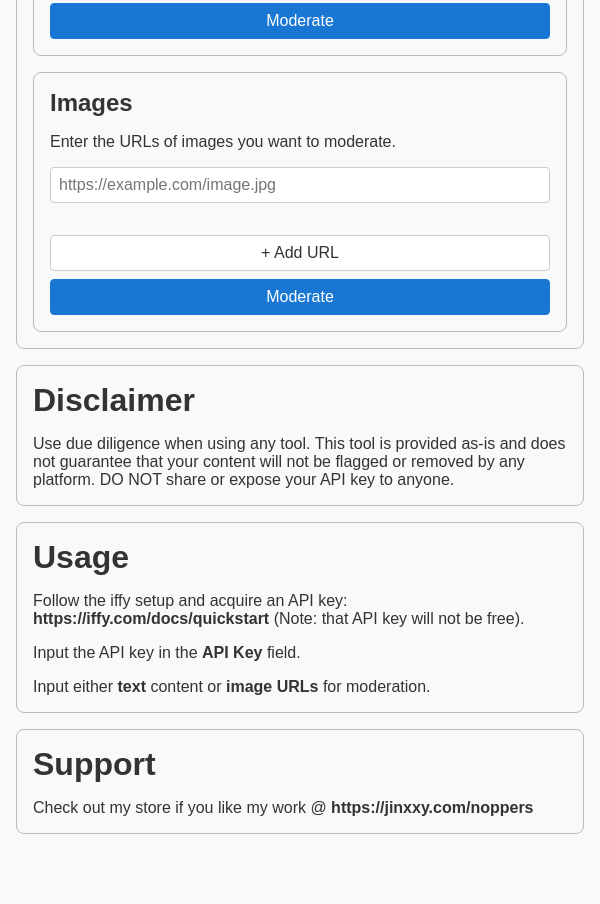
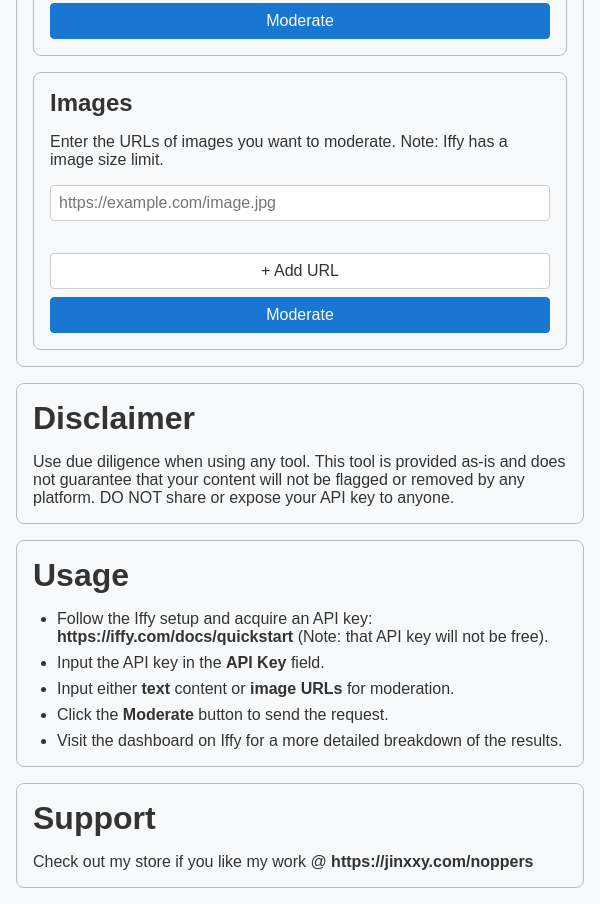
Before and after one commit to npprs/yiffy, an Electron app: page index.html in a window 600 px wide. Shown: the part 793-1697 px from the top of the page. Before the commit the page ends 1643 px from the top, so only its background shows below. Drawn offline with Linux system fonts and the light colour scheme; no server answers.

Commit message:
Update usage instructions and styles

```diff
--- a/index.html
+++ b/index.html
@@ -22,7 +22,7 @@
     <main>
         <section id="preface">
             <h1>Preface</h1>
-            <p>Yiffy is a tool to help creators test their content against Gumroad's Iffy moderation tool. This is not an endorsement of AI based content moderation or Gumroad.</p>
+            <p>Yiffy is a tool to help creators test their content against Gumroad's Iffy moderation tool ahead of time. It may not give the same result as Gumroad's  internal checks.</p>
             <p>Flagged accounts have their payments disabled without clear explanations of what triggered the flag or how to fix it.</p>
             <p>Please read over <a href="#disclaimer">disclaimer</a> and <a href="#usage">usage</a> before using this tool.</p>
         </section>
@@ -54,7 +54,7 @@
 
             <section class="images-section">
                 <h2>Images</h2>
-                <p>Enter the URLs of images you want to moderate.</p>
+                <p>Enter the URLs of images you want to moderate. Note: Iffy has a image size limit.</p>
                 <form id="images-form">
                     <div id="image-url-list" class="url-list">
                         <div class="url-item">
@@ -77,9 +77,13 @@
 
         <section id="usage">
             <h1>Usage</h1>
-            <p>Follow the iffy setup and acquire an API key: <b>https://iffy.com/docs/quickstart</b> (Note: that API key will not be free).</p>
-            <p>Input the API key in the <b>API Key</b> field.</p>
-            <p>Input either <b>text</b> content or <b>image URLs</b> for moderation.</p>
+            <ul>
+                <li>Follow the Iffy setup and acquire an API key: <b>https://iffy.com/docs/quickstart</b> (Note: that API key will not be free).</li>
+                <li>Input the API key in the <b>API Key</b> field.</li>
+                <li>Input either <b>text</b> content or <b>image URLs</b> for moderation.</li>
+                <li>Click the <b>Moderate</b> button to send the request.</li>
+                <li>Visit the dashboard on Iffy for a more detailed breakdown of the results.</li>
+            </ul>
         </section>
 
         <section id="support">
--- a/styles/main.css
+++ b/styles/main.css
@@ -21,6 +21,13 @@ h3 {
 
 p {
     font-size: 1em;
+}
+
+ul {
+    padding-left: 1.5em;
+    display: flex;
+    flex-direction: column;
+    gap: 0.5em;
 }
 
 body {
```
Also changed, not shown: tests/moderate.test.js (+0 -20 lines).
